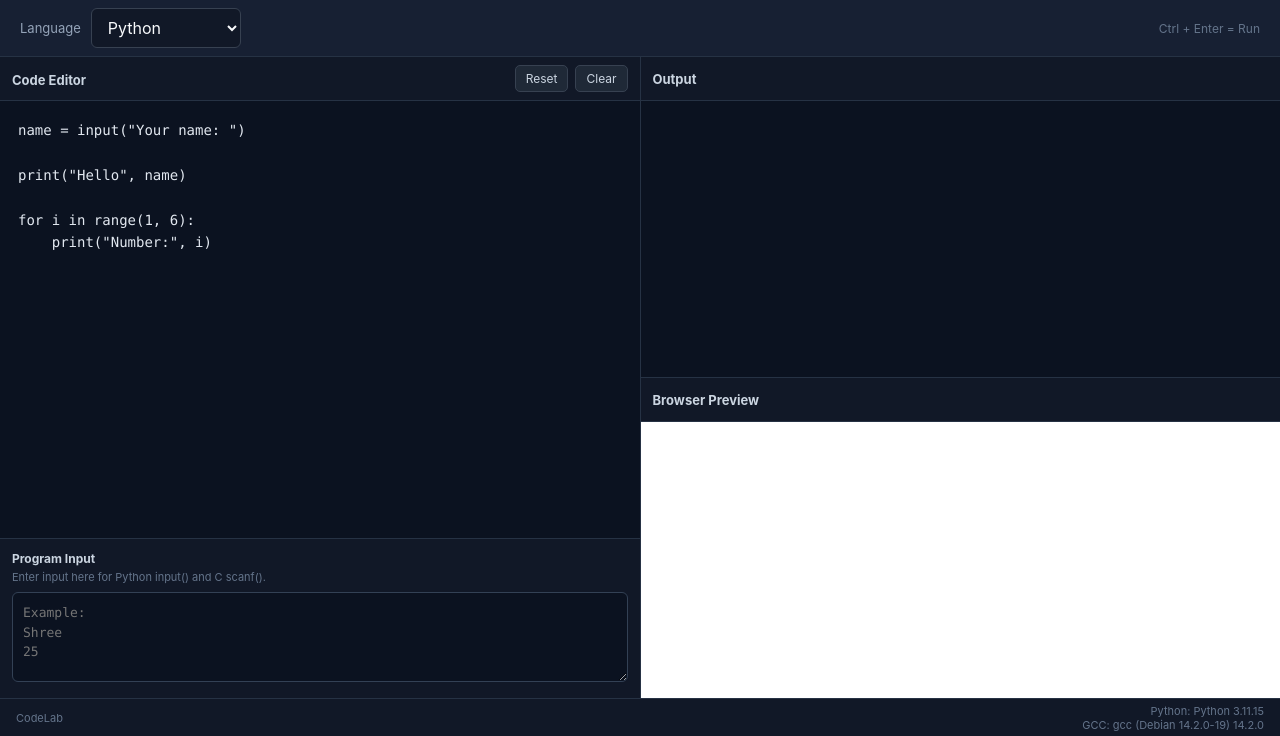
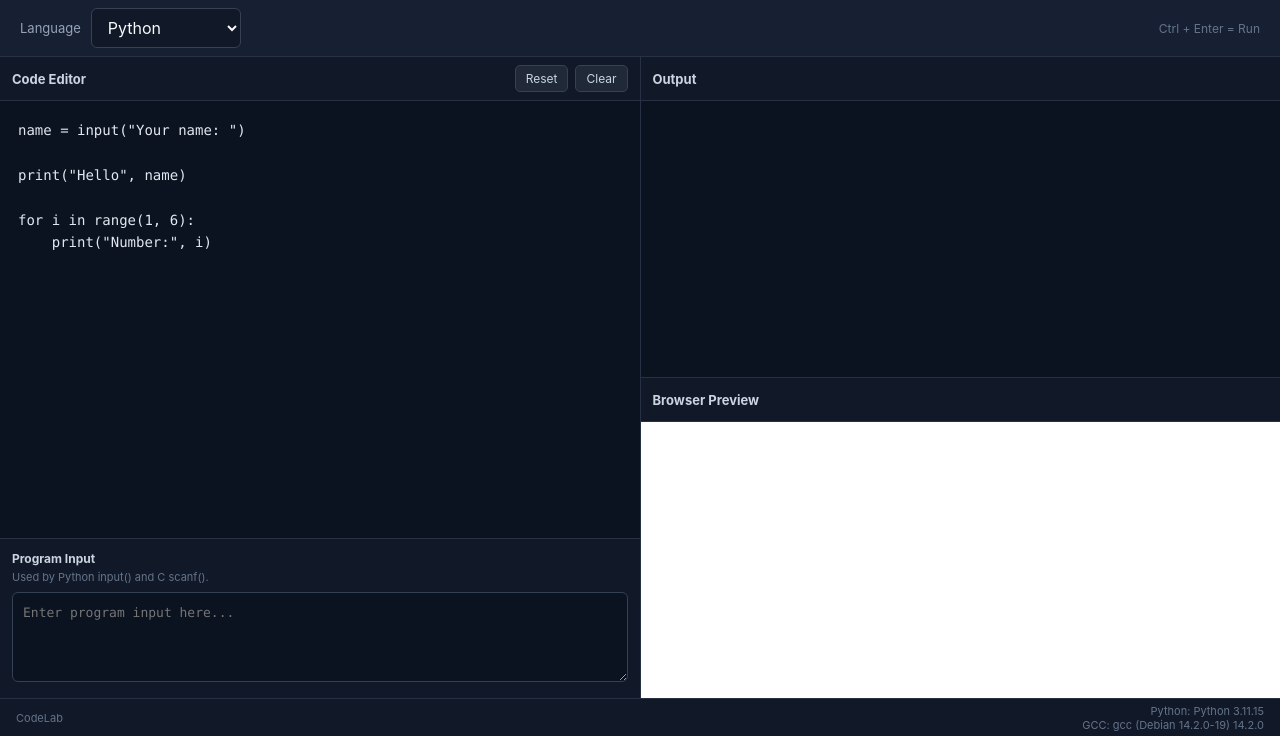
Before and after one commit to shreebalaji767/CODELAB, a Flask app: page / in a window 1280 px wide. Shown: the part 64-800 px from the top of the page. Run offline with Flask 3, Linux system fonts and the light colour scheme.

Commit message:
Update index.html

```diff
--- a/templates/index.html
+++ b/templates/index.html
@@ -19,15 +19,9 @@
 
 </head>
 
-
 <body>
 
 <div class="app">
-
-
-    <!-- =====================================================
-         TOP BAR
-         ===================================================== -->
 
 <header class="topbar">
 
@@ -38,6 +32,7 @@
         </div>
 
         <div>
+
             <div class="brand-name">
                 CodeLab
             </div>
@@ -45,6 +40,7 @@
             <div class="brand-subtitle">
                 Online Coding Laboratory
             </div>
+
         </div>
 
     </div>
@@ -70,10 +66,6 @@
 
 </header>
 
-
-    <!-- =====================================================
-         LANGUAGE BAR
-         ===================================================== -->
 
 <div class="language-bar">
 
@@ -117,28 +109,16 @@
 </div>
 
 
-    <!-- =====================================================
-         MAIN
-         ===================================================== -->
-
 <main class="workspace">
 
 
-        <!-- =================================================
-             LEFT SIDE
-             ================================================= -->
-
 <section class="editor-panel">
-
 
     <div class="panel-header">
 
-                <div>
         <span class="panel-title">
             Code Editor
         </span>
-                </div>
-
 
         <div class="editor-actions">
 
@@ -174,10 +154,6 @@
     </div>
 
 
-            <!-- =============================================
-                 INPUT
-                 ============================================= -->
-
     <div class="input-section">
 
         <div class="section-title">
@@ -185,35 +161,23 @@
         </div>
 
         <div class="section-help">
-                    Enter input here for Python input() and
-                    C scanf().
+            Used by Python input() and C scanf().
         </div>
 
         <textarea
             id="stdin"
             class="input-box"
             spellcheck="false"
-                    placeholder="Example:
-Shree
-25"
+            placeholder="Enter program input here..."
         ></textarea>
 
     </div>
 
-
 </section>
 
 
-        <!-- =================================================
-             RIGHT SIDE
-             ================================================= -->
-
 <section class="right-panel">
 
-
-            <!-- =============================================
-                 OUTPUT
-                 ============================================= -->
 
     <div class="output-panel">
 
@@ -232,10 +196,6 @@ Shree
 
     </div>
 
-
-            <!-- =============================================
-                 PREVIEW
-                 ============================================= -->
 
     <div class="preview-panel">
 
@@ -258,26 +218,21 @@ Shree
 
 </section>
 
-
 </main>
 
 
-    <!-- =====================================================
-         FOOTER
-         ===================================================== -->
-
 <footer class="footer">
 
-        <div>
+    <span>
         CodeLab
-        </div>
+    </span>
 
-        <div
+    <span
         id="runtime"
         class="runtime"
     >
         Checking runtimes...
-        </div>
+    </span>
 
 </footer>
 
```
Lines whose indentation alone changed are shown as unchanged.
